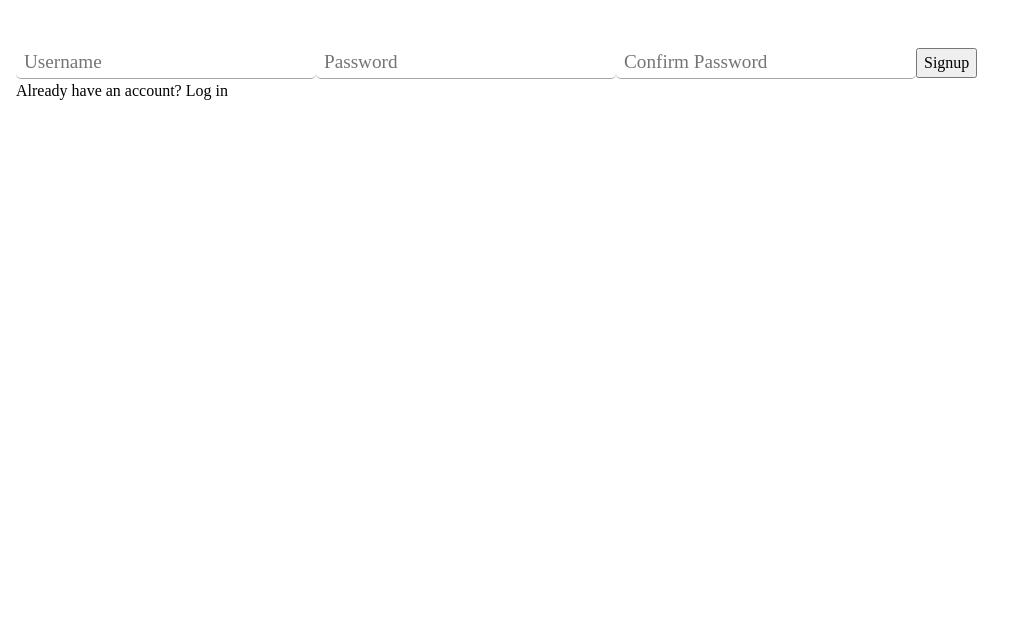
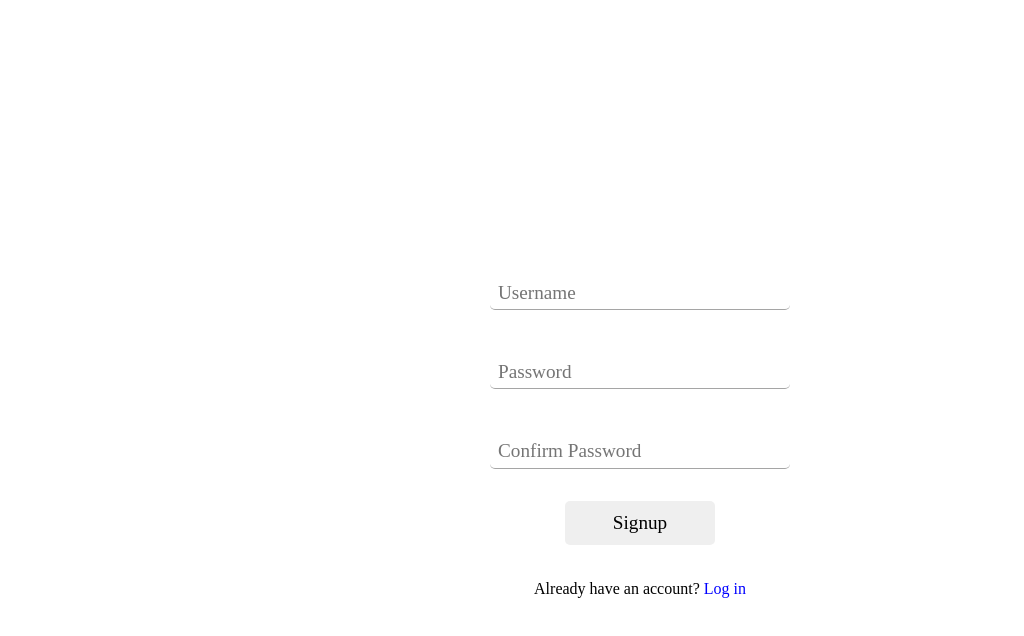
Before and after one commit to Ayoroq/uploader_frontend, a React (Vite) app: page /signup in a window 1280 px wide. Shown: the top 636 px of the page, without its empty margins (0-1024 px from the left). Built offline with nearby package versions, Linux system fonts and the light colour scheme; no server answers.

Commit message:
Styled the signup form and display

```diff
--- a/src/context/AuthContext.jsx
+++ b/src/context/AuthContext.jsx
@@ -37,7 +37,7 @@ export function AuthProvider({ children }) {
     checkAuth();
   }, []);
 
-  async function login(email, password) {
+  async function login(username, password) {
     try {
       const response = await fetch(
         `${import.meta.env.VITE_API_URL}/auth/login`,
@@ -47,7 +47,7 @@ export function AuthProvider({ children }) {
           headers: {
             "Content-Type": "application/json",
           },
-          body: JSON.stringify({ email, password }),
+          body: JSON.stringify({ username, password }),
         }
       );
       const data = await response.json();
--- a/src/pages/Signup.jsx
+++ b/src/pages/Signup.jsx
@@ -1,6 +1,7 @@
 import { useAuth } from "../context/AuthContext";
 import { useState } from "react";
 import { useNavigate } from "react-router";
+import styles from "./Signup.module.css";
 
 export default function Signup() {
   const navigate = useNavigate();
@@ -34,8 +35,8 @@ export default function Signup() {
   };
 
   return (
-    <main>
-      <form onSubmit={handleSubmit}>
+    <main className={styles.signup}>
+      <form onSubmit={handleSubmit} className={styles.signupform}>
         <input
           type="text"
           name="username"
@@ -62,13 +63,13 @@ export default function Signup() {
           required
           minLength={8}
         />
-        <button type="submit">Signup</button>
+        <button type="submit" className={styles.signupbutton}>Signup</button>
       </form>
       <div>{error && <p className="error">{error}</p>}</div>
       <div>
         <p>
           Already have an account?{" "}
-          <span onClick={() => navigate("/login", { replace: true })}>
+          <span onClick={() => navigate("/login", { replace: true })} className={styles.loginSpan}>
             Log in
           </span>
         </p>
--- /dev/null
+++ b/src/pages/Signup.module.css
@@ -0,0 +1,50 @@
+.signup{
+    height: 100vh;
+    display: flex;
+    flex-direction: column;
+    justify-content: center;
+    align-items: center;
+    gap: 1rem;
+}
+
+.signupform {
+  display: flex;
+  flex-direction: column;
+  align-items: center;
+  justify-content: center;
+  gap: 2rem;
+}
+
+input {
+  padding: 1rem 0.5rem;
+  width: clamp(250px, 300px, 50vw);
+  font-size: 1.2rem;
+  outline: none;
+  border-radius: 5px;
+  border: none;
+  border-bottom: 1px solid rgb(165, 165, 165);
+  padding-bottom: 0.1rem;
+}
+
+.signupbutton {
+  padding: 0.5rem 3rem;
+  border: none;
+  cursor: pointer;
+  font-size: 1.2rem;
+  border-radius: 5px;
+  transition: backgorund-color 0.3s ease, transform 0.3s ease;
+}
+
+.signupbutton:hover {
+  background-color: rgb(229, 229, 229);
+  transform: translateY(-3px);
+}
+
+.loginSpan {
+  cursor: pointer;
+  color: blue;
+}
+
+.error {
+  color: red;
+}
```
